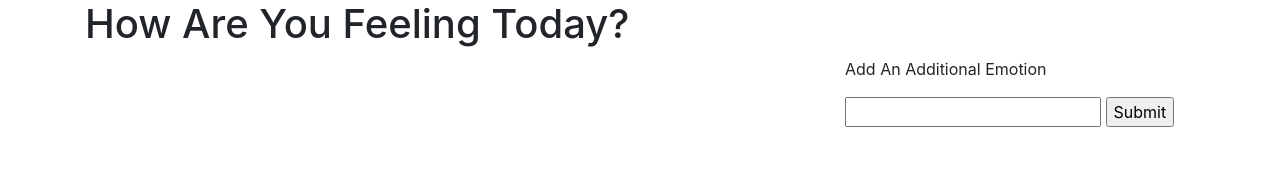
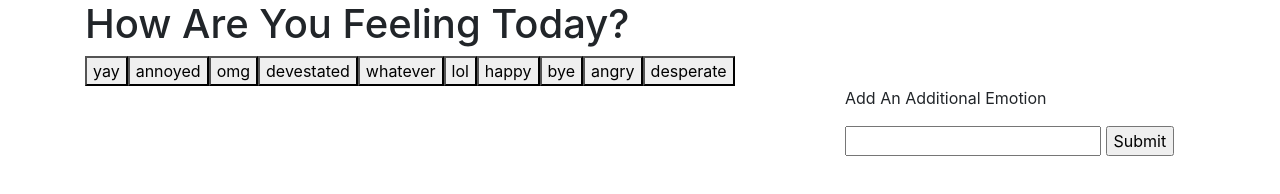
Before and after one commit to jonathonengelien/Giftastic, a plain HTML site: page index.html in a window 1280 px wide. Drawn offline with nearby package versions, Linux system fonts and the light colour scheme.

Commit message:
It's the small wins in life...forgot to link my JS file

```diff
--- a/index.html
+++ b/index.html
@@ -17,6 +17,8 @@
     <!-- <<<<<<<<< Script >>>>>>>>>>-->
     <script src="https://cdnjs.cloudflare.com/ajax/libs/jquery/3.2.1/jquery.min.js"></script>
 
+    <script type="text/javascript" src="script.js"></script>
+
 
 
 </head>
@@ -35,8 +37,8 @@
     <!-- <<<<<<<<< Topic Buttons to Be Pressed for API Script >>>>>>>>>>-->
     <div class="container">
         <div class="row">
-            <div class="col" id="buttons-appear-here">
-
+            <div class="col">
+                <div id="buttons-appear-here"></div>
             </div>
         </div>
     </div>
@@ -56,7 +58,7 @@
                 <form>
                     <p>Add An Additional Emotion</p>
                     <input type="text" name="emotionInput" id="emotion-input">
-                    <input type="submit" value="Submit">
+                    <input type="submit" value="Submit" id="add-emotion">
                 </form>
 
             </div>
--- a/script.js
+++ b/script.js
@@ -13,19 +13,20 @@ $(document).ready(function() {
 
   // Display Buttons
     function renderButtons() {
-        $("#buttons-view").empty();
+        $("#buttons-appear-here").empty();
+        console.log("I'm working!");
 
         for (var i = 0; i < buttonTitles.length; i++) {
             var a = $("<button>");
-            a.addClass("emotion");
-            a.attr("data-name", movies[i]);
-            a.text(movies[i]);
-            $("#buttons-view").append(a);
+            a.addClass("emotion-btn");
+            a.attr("data-name", buttonTitles[i]);
+            a.text(buttonTitles[i]);
+            $("#buttons-appear-here").append(a);
         }
     };
 
     // When a button is clicked
-    $("#add-movie").on("click", function(event) {
+    $("#add-emotion").on("click", function(event) {
         event.preventDefault();
         var emotion = $("#emotion-input").val().trim();
         buttonTitles.push(emotion);
@@ -50,18 +51,10 @@ $(document).ready(function() {
 
     ////////////////////////////// Working Code ///////////////////////////////
 
-    //Call the createButtons function
-    createButtons();
+    // Adding a click event listener to all elements with a class of "emotion-btn"
+    //$(document).on("click", ".emotion-btn", displayGifs);
 
-    /////// Respond to the Click Events ///////
-
-    //Event Listener for button clicked
-
-
-    /////// Display the Gif contents from the Click Event ///////
-
-
-    /////// Add Button  ///////
-
+    // Calling the renderButtons function to display the intial buttons
+    renderButtons();
 
 });
```
